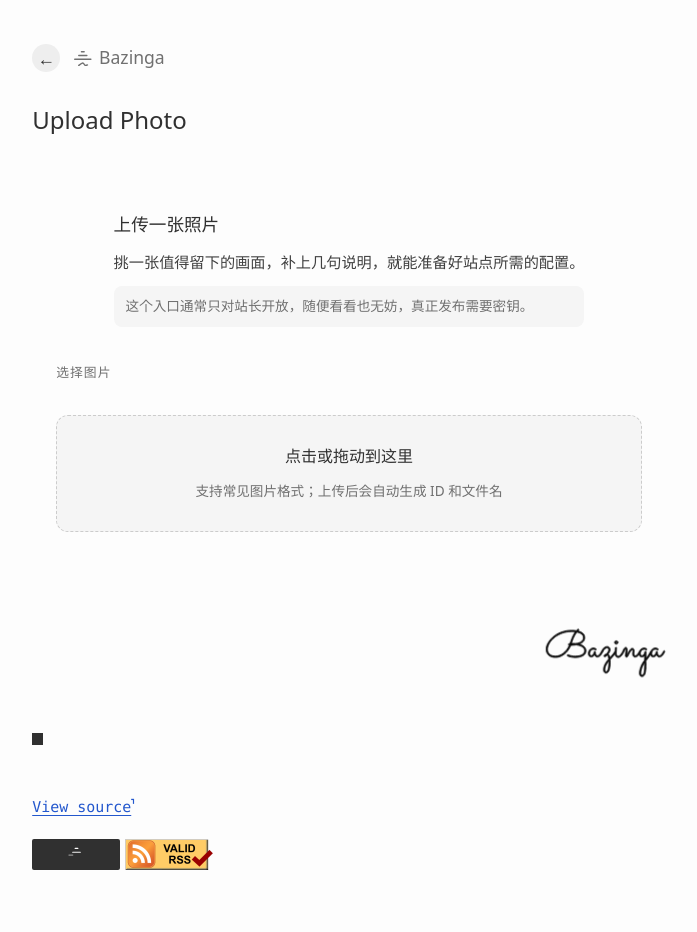
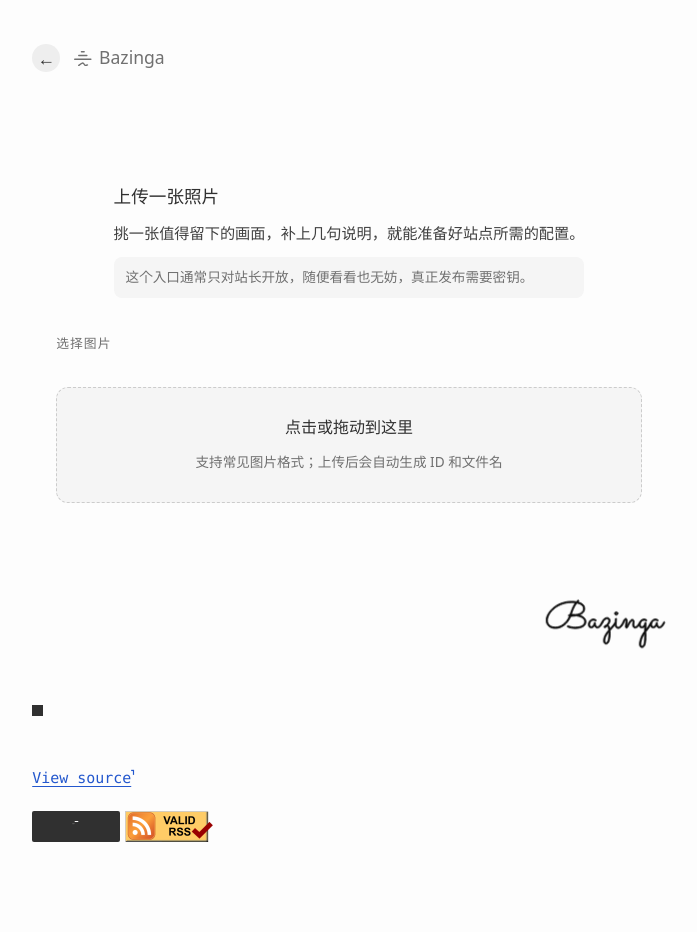
Before and after one commit to BazingaOrg/bazinga-site, a Jekyll site: the page built from write-photo.html, in a window 1280 px wide. Shown: the whole page, without its empty margins (291-988 px from the left). Built offline with Jekyll 4.4.1, drawn with Linux system fonts in a browser that asks for light colours; some web fonts are replaced; Markdown is read by kramdown in place of the engine named in the settings; after the commit the page ends 904 px from its top, so only the background shows below that.

Commit message:
feat: 更新页面标题和按钮文本

```diff
--- a/index-zh-CN.html
+++ b/index-zh-CN.html
@@ -84,7 +84,7 @@
    data-umami-event="write_action"
    data-umami-event-type="photo"
    data-umami-event-from="homepage"
-   data-umami-event-lang="zh-CN">上传</a> <a href="/photos.xml" class="styled-link"
+   data-umami-event-lang="zh-CN">上传照片</a> <a href="/photos.xml" class="styled-link"
    data-umami-event="rss_click"
    data-umami-event-type="photos"
    data-umami-event-section="homepage"
--- a/index.html
+++ b/index.html
@@ -75,7 +75,7 @@
    data-umami-event-action="view_all">All photos</a> <a href="/write-photo" class="styled-link write-entry" id="photo-write-entry"
    data-umami-event="write_action"
    data-umami-event-type="photo"
-   data-umami-event-from="homepage">Upload</a> <a href="/photos.xml" class="styled-link"
+   data-umami-event-from="homepage">Upload Photo</a> <a href="/photos.xml" class="styled-link"
    data-umami-event="rss_click"
    data-umami-event-type="photos"
    data-umami-event-section="homepage">RSS</a>
@@ -138,7 +138,7 @@
    data-umami-event-action="view_all">Recent notes</a> <a href="/write-note" class="styled-link write-entry" id="write-entry"
    data-umami-event="write_action"
    data-umami-event-type="note"
-   data-umami-event-from="homepage">Write</a> <a href="/notes.xml" class="styled-link"
+   data-umami-event-from="homepage">Write Note</a> <a href="/notes.xml" class="styled-link"
    data-umami-event="rss_click"
    data-umami-event-type="notes"
    data-umami-event-section="homepage">RSS</a>
@@ -159,7 +159,7 @@
 <h2 class="normal-heading">Recent posts</h2><a href="/write-post" class="styled-link write-entry" id="post-write-entry"
    data-umami-event="write_action"
    data-umami-event-type="post"
-   data-umami-event-from="homepage">Write</a> <a href="/feed.xml" class="styled-link"
+   data-umami-event-from="homepage">Write Post</a> <a href="/feed.xml" class="styled-link"
    data-umami-event="rss_click"
    data-umami-event-type="posts"
    data-umami-event-section="homepage">RSS</a>
--- a/write-film.html
+++ b/write-film.html
@@ -1,6 +1,5 @@
 ---
 layout: default
-title: Upload Film
 permalink: /write-film/
 ---
 
--- a/write-note.html
+++ b/write-note.html
@@ -1,6 +1,5 @@
 ---
 layout: default
-title: Write Note
 permalink: /write-note/
 ---
 
--- a/write-photo.html
+++ b/write-photo.html
@@ -1,6 +1,5 @@
 ---
 layout: default
-title: Upload Photo
 permalink: /write-photo/
 ---
 
--- a/write-post.html
+++ b/write-post.html
@@ -1,6 +1,5 @@
 ---
 layout: default
-title: Write Post
 permalink: /write-post/
 ---
 
```
